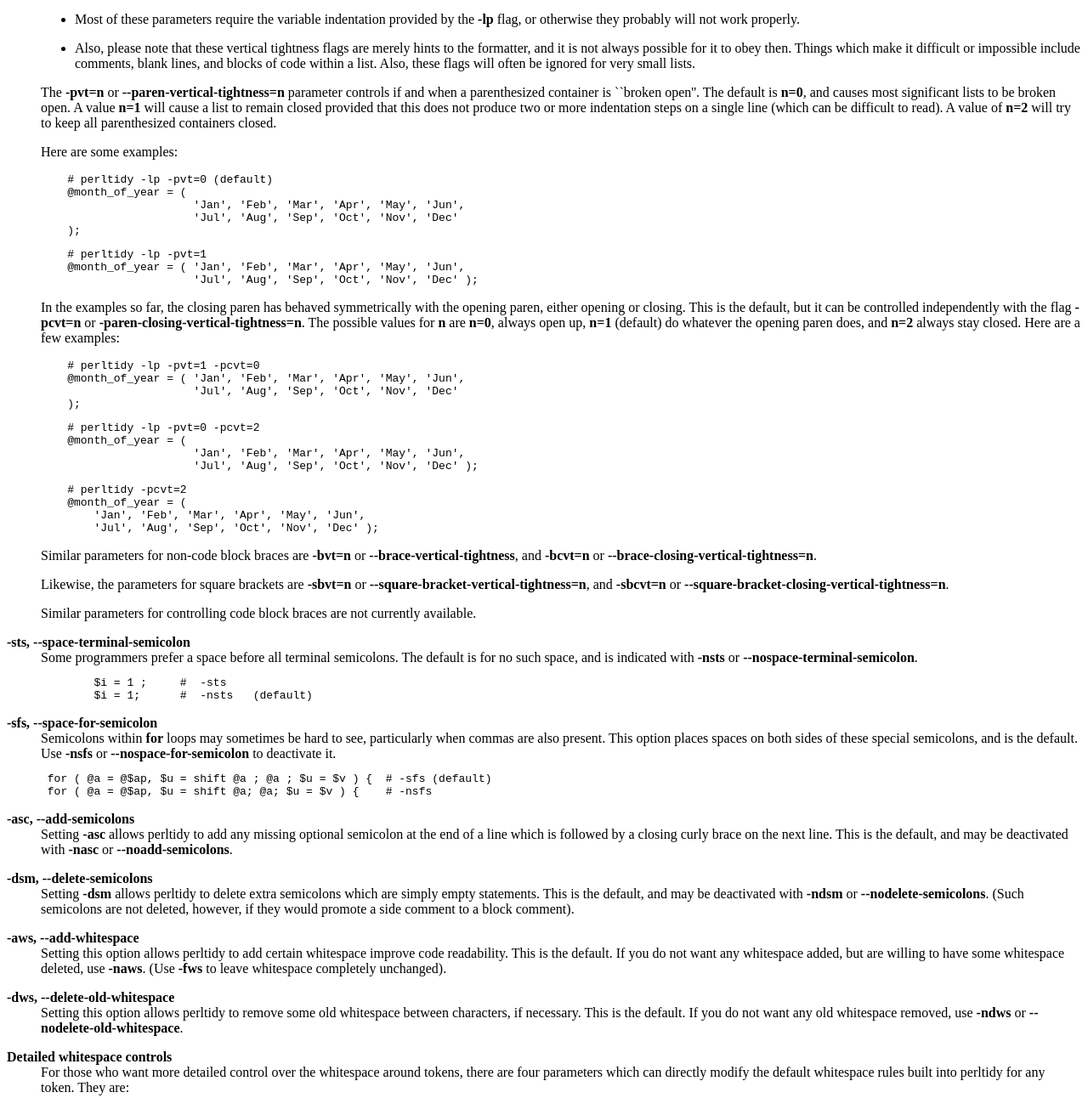
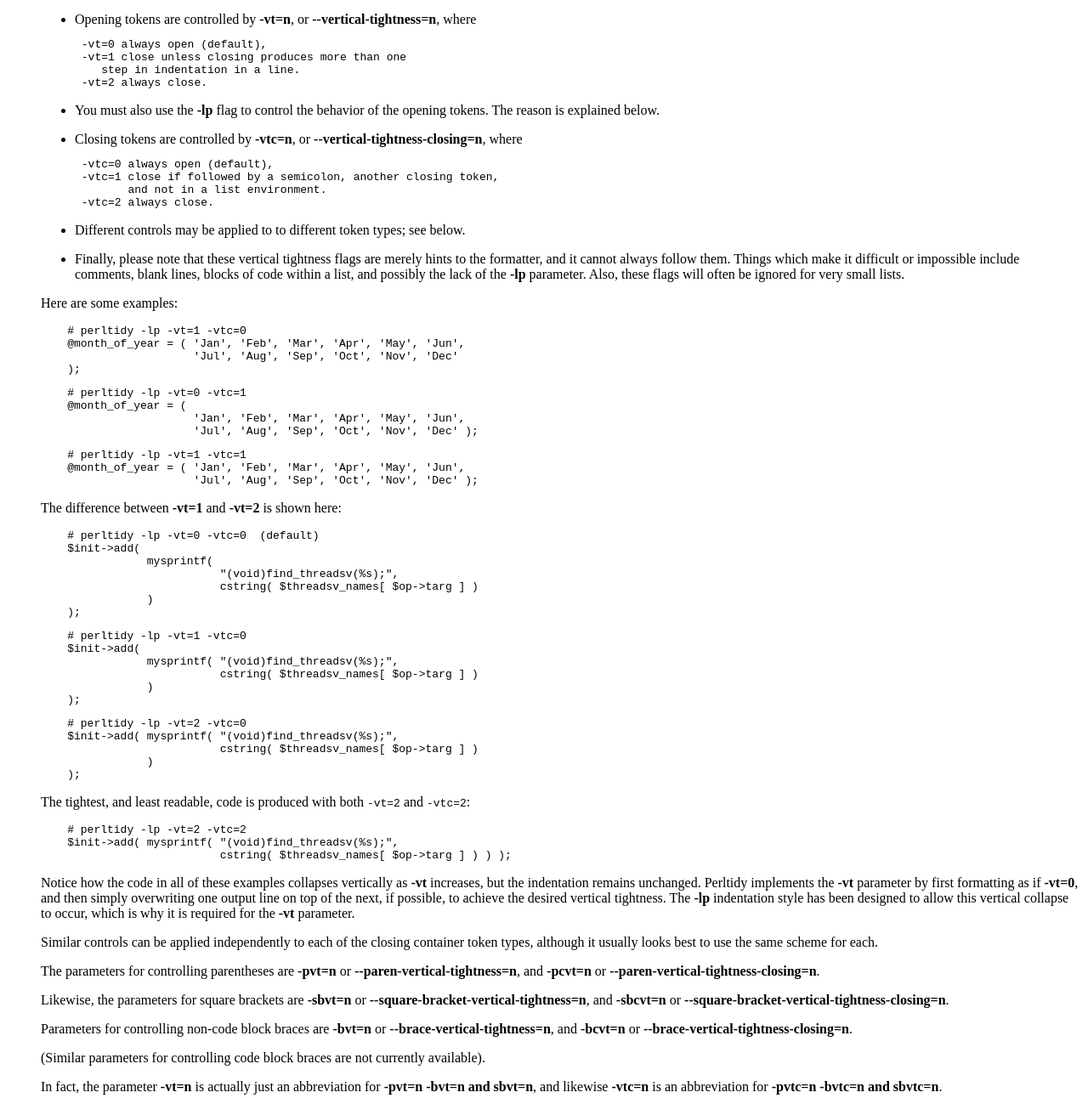
Before and after one commit to kentfredric/perl-tidy, a plain HTML site: page docs/perltidy.html in a window 1280 px wide. Shown: the part 7370-8662 px from the top of the page at 85% size. Drawn offline with Linux system fonts and the light colour scheme.

Commit message:
vertical tightness control improved.

```diff
--- a/docs/perltidy.html
+++ b/docs/perltidy.html
@@ -550,7 +550,7 @@ within.  A numerical value of 0, 1, or 2 defines the tightness, with
 0 being least tight and 2 being most tight.  Spaces within containers
 are always symmetric, so if there is a space after a <CODE>(</CODE> then there
 will be a space before the corresponding <CODE>)</CODE>.
-<P>The <STRONG>-pt=n</STRONG> or <STRONG>--paren-tightness</STRONG> parameter controls the space within
+<P>The <STRONG>-pt=n</STRONG> or <STRONG>--paren-tightness=n</STRONG> parameter controls the space within
 parens.  The example below shows the effect of the three possible
 values, 0, 1, and 2:</P>
 <PRE>
@@ -561,7 +561,7 @@ values, 0, 1, and 2:</P>
 of a ')'.  For n=2 there is never a space.  For n=1, the default, there
 is a space unless the quantity within the parens is a single token, such
 as an identifier or quoted string.</P>
-<P>Likewise, the parameter <STRONG>-sbt=n</STRONG> or <STRONG>--square-bracket-tightness</STRONG>
+<P>Likewise, the parameter <STRONG>-sbt=n</STRONG> or <STRONG>--square-bracket-tightness=n</STRONG>
 controls the space within square brackets, as illustrated below.</P>
 <PRE>
  $width = $col[ $j + $k ] - $col[ $j ];  # -sbt=0
@@ -585,67 +585,109 @@ example below.</P>
 <DD>
 The ``tightness'' of the previous section really referred to what might
 better be called ``horizontal tightness''.  A separate set of parameters
-control what we call vertical tightness.  Some important notes
-regarding these parameters are:
+control what shall be called vertical tightness.  Here are the main
+points:
 <UL>
 <LI>
-Most of these parameters require the variable indentation provided
-by the <STRONG>-lp</STRONG> flag, or otherwise they probably will not work properly.
-<P></P>
-<LI>
-Also, please note that these vertical tightness flags are merely hints
-to the formatter, and it is not always possible for it to obey then.
-Things which make it difficult or impossible include comments, blank
-lines, and blocks of code within a list.  Also, these flags will often
-be ignored for very small lists.
+Opening tokens are controlled by <STRONG>-vt=n</STRONG>, or <STRONG>--vertical-tightness=n</STRONG>,
+where
+<PRE>
+ -vt=0 always open (default),
+ -vt=1 close unless closing produces more than one
+    step in indentation in a line.
+ -vt=2 always close.</PRE>
+<P></P>
+<LI>
+You must also use the <STRONG>-lp</STRONG> flag to control the behavior of the opening
+tokens. The reason is explained below.
+<P></P>
+<LI>
+Closing tokens are controlled by <STRONG>-vtc=n</STRONG>, or
+<STRONG>--vertical-tightness-closing=n</STRONG>, where
+<PRE>
+ -vtc=0 always open (default),
+ -vtc=1 close if followed by a semicolon, another closing token,
+        and not in a list environment.
+ -vtc=2 always close.</PRE>
+<P></P>
+<LI>
+Different controls may be applied to to different token types;
+see below.
+<P></P>
+<LI>
+Finally, please note that these vertical tightness flags are merely
+hints to the formatter, and it cannot always follow them.  Things which
+make it difficult or impossible include comments, blank lines, blocks of
+code within a list, and possibly the lack of the <STRONG>-lp</STRONG> parameter.
+Also, these flags will often be ignored for very small lists.
 <P></P></UL>
-<P>The <STRONG>-pvt=n</STRONG> or <STRONG>--paren-vertical-tightness=n</STRONG> parameter controls if
-and when a parenthesized container is ``broken open''.  The default is
-<STRONG>n=0</STRONG>, and causes most significant lists to be broken open.  A value
-<STRONG>n=1</STRONG> will cause a list to remain closed provided that this does not
-produce two or more indentation steps on a single line (which can be
-difficult to read).  A value of <STRONG>n=2</STRONG> will try to keep all
-parenthesized containers closed.</P>
 <P>Here are some examples:</P>
 <PRE>
-    # perltidy -lp -pvt=0 (default)
-    @month_of_year = (
-                       'Jan', 'Feb', 'Mar', 'Apr', 'May', 'Jun',
-                       'Jul', 'Aug', 'Sep', 'Oct', 'Nov', 'Dec'
-    );</PRE>
-<PRE>
-    # perltidy -lp -pvt=1
-    @month_of_year = ( 'Jan', 'Feb', 'Mar', 'Apr', 'May', 'Jun',
-                       'Jul', 'Aug', 'Sep', 'Oct', 'Nov', 'Dec' );</PRE>
-<P>In the examples so far, the closing paren has behaved symmetrically with
-the opening paren, either opening or closing.  This is the default, but
-it can be controlled independently with the flag <STRONG>-pcvt=n</STRONG> or
-<STRONG>-paren-closing-vertical-tightness=n</STRONG>.  The possible values for <STRONG>n</STRONG>
-are <STRONG>n=0</STRONG>, always open up,  <STRONG>n=1</STRONG> (default) do whatever the opening
-paren does, and <STRONG>n=2</STRONG> always stay closed.  Here are a few examples:</P>
-<PRE>
-    # perltidy -lp -pvt=1 -pcvt=0
+    # perltidy -lp -vt=1 -vtc=0
     @month_of_year = ( 'Jan', 'Feb', 'Mar', 'Apr', 'May', 'Jun',
                        'Jul', 'Aug', 'Sep', 'Oct', 'Nov', 'Dec'
     );</PRE>
 <PRE>
-    # perltidy -lp -pvt=0 -pcvt=2
+    # perltidy -lp -vt=0 -vtc=1
     @month_of_year = (
                        'Jan', 'Feb', 'Mar', 'Apr', 'May', 'Jun',
                        'Jul', 'Aug', 'Sep', 'Oct', 'Nov', 'Dec' );</PRE>
 <PRE>
-    # perltidy -pcvt=2
-    @month_of_year = (
-        'Jan', 'Feb', 'Mar', 'Apr', 'May', 'Jun',
-        'Jul', 'Aug', 'Sep', 'Oct', 'Nov', 'Dec' );</PRE>
-<P>Similar parameters for non-code block braces are <STRONG>-bvt=n</STRONG> or
-<STRONG>--brace-vertical-tightness</STRONG>, and <STRONG>-bcvt=n</STRONG> or
-<STRONG>--brace-closing-vertical-tightness=n</STRONG>.</P>
+    # perltidy -lp -vt=1 -vtc=1
+    @month_of_year = ( 'Jan', 'Feb', 'Mar', 'Apr', 'May', 'Jun',
+                       'Jul', 'Aug', 'Sep', 'Oct', 'Nov', 'Dec' );</PRE>
+<P>The difference between <STRONG>-vt=1</STRONG> and <STRONG>-vt=2</STRONG> is shown here:</P>
+<PRE>
+    # perltidy -lp -vt=0 -vtc=0  (default)
+    $init-&gt;add(
+                mysprintf(
+                           &quot;(void)find_threadsv(%s);&quot;,
+                           cstring( $threadsv_names[ $op-&gt;targ ] )
+                )
+    );</PRE>
+<PRE>
+    # perltidy -lp -vt=1 -vtc=0
+    $init-&gt;add(
+                mysprintf( &quot;(void)find_threadsv(%s);&quot;,
+                           cstring( $threadsv_names[ $op-&gt;targ ] )
+                )
+    );</PRE>
+<PRE>
+    # perltidy -lp -vt=2 -vtc=0
+    $init-&gt;add( mysprintf( &quot;(void)find_threadsv(%s);&quot;,
+                           cstring( $threadsv_names[ $op-&gt;targ ] )
+                )
+    );</PRE>
+<P>The tightest, and least readable, code is produced with both <CODE>-vt=2</CODE> and
+<CODE>-vtc=2</CODE>:</P>
+<PRE>
+    # perltidy -lp -vt=2 -vtc=2
+    $init-&gt;add( mysprintf( &quot;(void)find_threadsv(%s);&quot;,
+                           cstring( $threadsv_names[ $op-&gt;targ ] ) ) );</PRE>
+<P>Notice how the code in all of these examples collapses vertically as
+<STRONG>-vt</STRONG> increases, but the indentation remains unchanged.  Perltidy
+implements the <STRONG>-vt</STRONG> parameter by first formatting as if <STRONG>-vt=0</STRONG>, and
+then simply overwriting one output line on top of the next, if possible,
+to achieve the desired vertical tightness.  The <STRONG>-lp</STRONG> indentation style
+has been designed to allow this vertical collapse to occur, which is why
+it is required for the <STRONG>-vt</STRONG> parameter.</P>
+<P>Similar controls can be applied independently to each of the closing
+container token types, although it usually looks best to use the same
+scheme for each.</P>
+<P>The parameters for controlling parentheses are <STRONG>-pvt=n</STRONG> or
+<STRONG>--paren-vertical-tightness=n</STRONG>, and <STRONG>-pcvt=n</STRONG> or
+<STRONG>--paren-vertical-tightness-closing=n</STRONG>.</P>
 <P>Likewise, the parameters for square brackets are <STRONG>-sbvt=n</STRONG> or
 <STRONG>--square-bracket-vertical-tightness=n</STRONG>, and <STRONG>-sbcvt=n</STRONG> or
-<STRONG>--square-bracket-closing-vertical-tightness=n</STRONG>.</P>
-<P>Similar parameters for controlling code block braces are not currently
-available.</P>
+<STRONG>--square-bracket-vertical-tightness-closing=n</STRONG>.</P>
+<P>Parameters for controlling non-code block braces are <STRONG>-bvt=n</STRONG> or
+<STRONG>--brace-vertical-tightness=n</STRONG>, and <STRONG>-bcvt=n</STRONG> or
+<STRONG>--brace-vertical-tightness-closing=n</STRONG>.</P>
+<P>(Similar parameters for controlling code block braces are not currently
+available).</P>
+<P>In fact, the parameter <STRONG>-vt=n</STRONG> is actually just an abbreviation for
+<STRONG>-pvt=n -bvt=n and sbvt=n</STRONG>, and likewise <STRONG>-vtc=n</STRONG> is an abbreviation
+for <STRONG>-pvtc=n -bvtc=n and sbvtc=n</STRONG>.</P>
 <DT><STRONG><A NAME="item_%2Dsts%2C_%2D%2Dspace%2Dterminal%2Dsemicolon"><STRONG>-sts</STRONG>,   <STRONG>--space-terminal-semicolon</STRONG></A></STRONG><BR>
 <DD>
 Some programmers prefer a space before all terminal semicolons.  The
@@ -878,28 +920,24 @@ first block is <CODE> ( !defined( $_[0] )...</CODE>.  The existing limit of
 <P></P>
 <DT><STRONG><A NAME="item_%2Dcsce%3Dn%2C_or_%2Dclosing%2Dside%2Dcomment%2Del"><STRONG>-csce=n</STRONG>, or <STRONG>-closing-side-comment-else-flag=n</STRONG></A></STRONG><BR>
 <DD>
-The text after an <CODE>else</CODE> block will be given the text of the
-<CODE>if</CODE> block which introduces it.  Additional text can be appended to
-<CODE>else</CODE> and <CODE>elsif</CODE> closing side comments, as follows:
-
-<PRE>
-
- n=0: else blocks get leading if block text (default)
- n=1: same as 0 plus:
-        - elsif blocks also get leading if block text, and
-        - else block gets terminal elsif block text if any,
-      provided line length limit is not exceeded.
- n=2: same as 1 regardless of line length</PRE>
-<PRE>
-
-=item B&lt;-cscw&gt;, or B&lt;-closing-side-comment-warnings&gt;</PRE>
-<P>This parameter is intended to help make the initial transition to the use of
+The default, <STRONG>n=0</STRONG>, places the text of the opening <CODE>if</CODE> statement after any
+terminal <CODE>else</CODE>.
+<P>If <STRONG>n=2</STRONG> is used, then each <CODE>elsif</CODE> is also given the text of the opening
+<CODE>if</CODE> statement.  Also, an <CODE>else</CODE> will include the text of a preceding
+<CODE>elsif</CODE> statement.  Note that this may result some long closing
+side comments.</P>
+<P>If <STRONG>n=1</STRONG> is used, the results will be the same as <STRONG>n=2</STRONG> whenever the
+resulting line length is less than the maximum allowed.</P>
+<P></P>
+<DT><STRONG><A NAME="item_%2Dcscw%2C_or_%2Dclosing%2Dside%2Dcomment%2Dwarnin"><STRONG>-cscw</STRONG>, or <STRONG>-closing-side-comment-warnings</STRONG></A></STRONG><BR>
+<DD>
+This parameter is intended to help make the initial transition to the use of
 closing side comments.
 It causes two
 things to happen if a closing side comment replaces an existing, different
 closing side comment:  first, an error message will be issued, and second, the
 original side comment will be placed alone on a new specially marked comment
-line for later attention.</P>
+line for later attention.
 <P>The intent is to avoid clobbering existing hand-written side comments
 which happen to match the pattern of closing side comments. This flag
 should only be needed on the first run with <STRONG>-csc</STRONG>.</P>
```
Also changed, not shown: docs/ChangeLog.html (+12 -0 lines), docs/TODO.html (+0 -36 lines), docs/ChangeLog.txt, docs/TODO.txt, docs/perltidy.txt, 8 other files.
